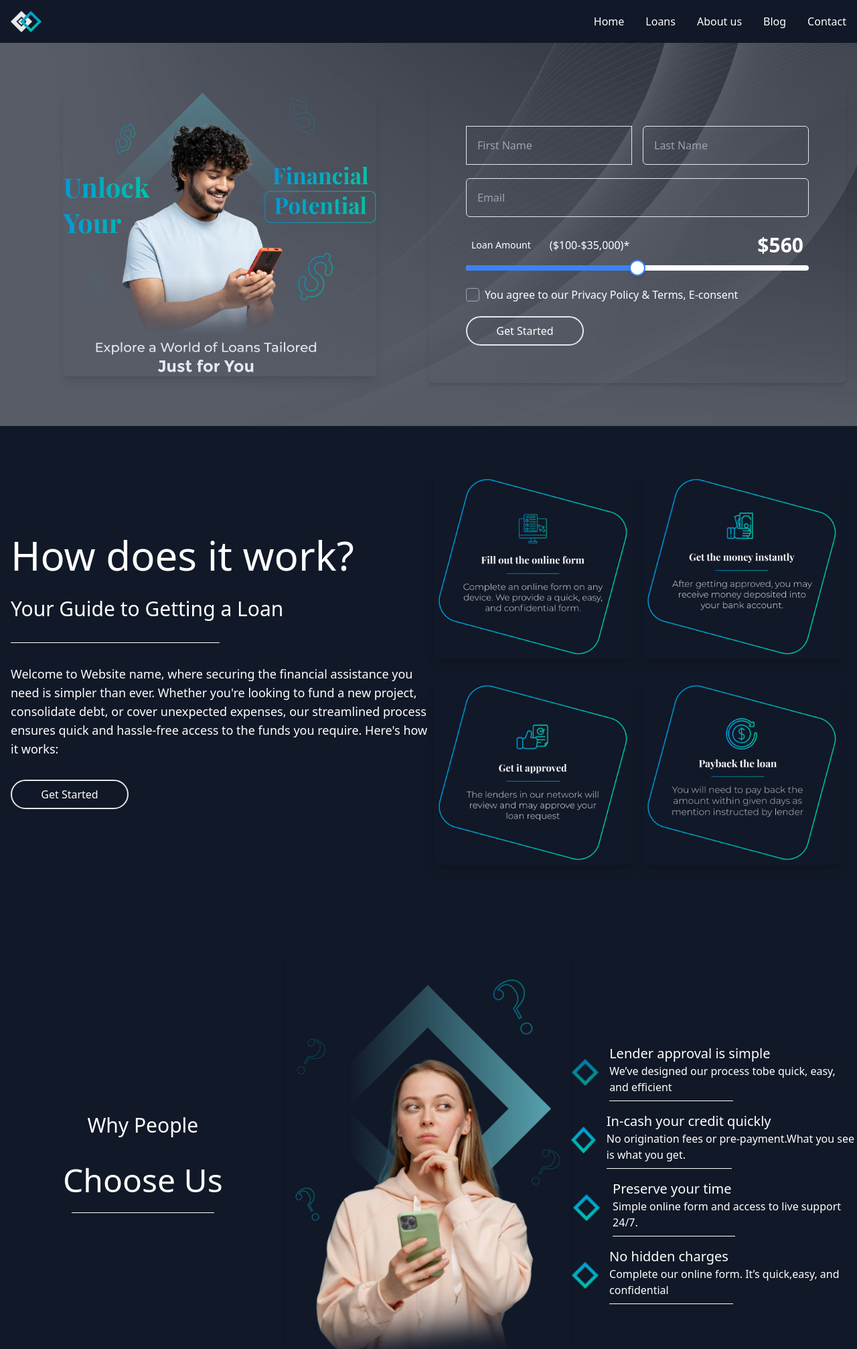
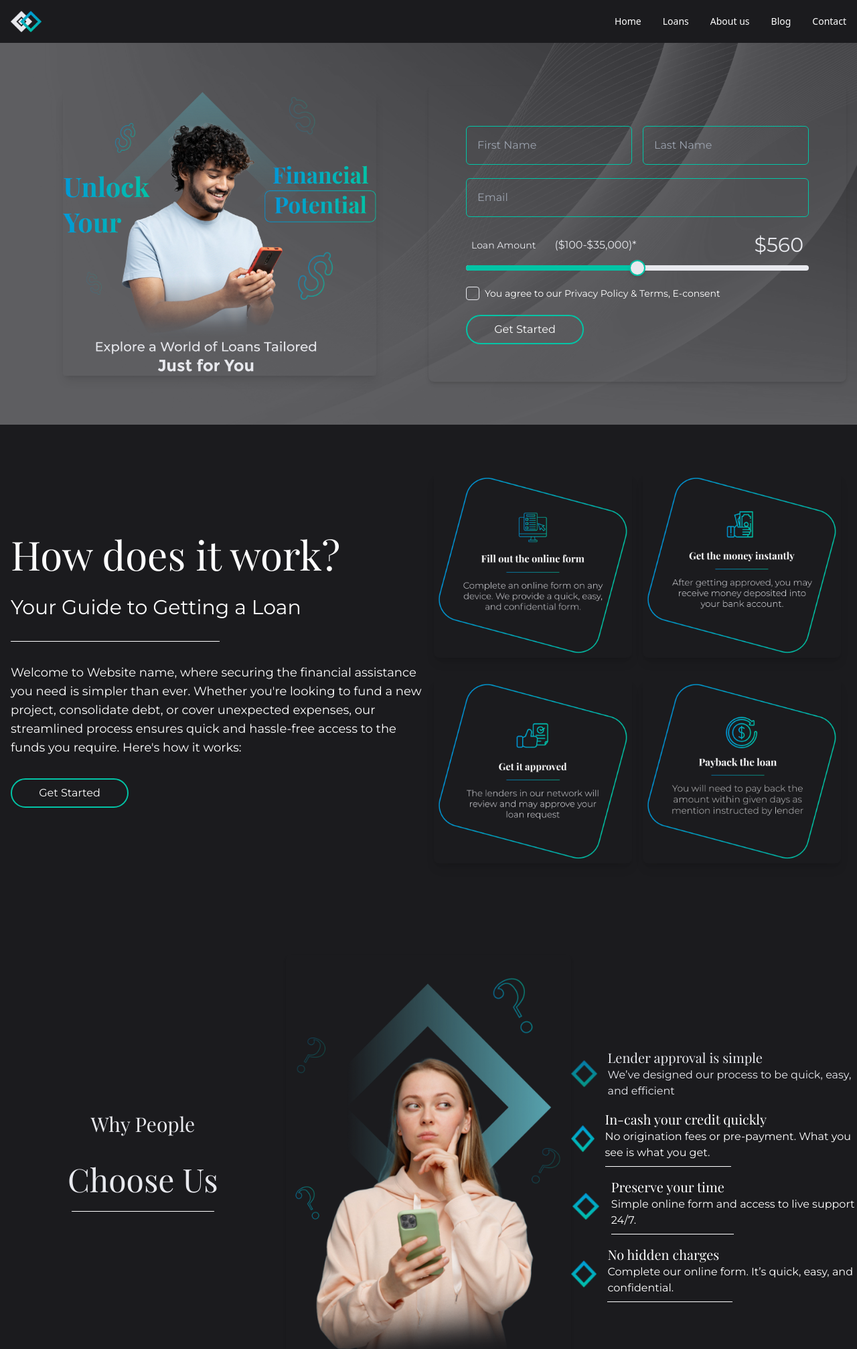
Before and after one commit to vishaldhangar1011/Home-Page, a website: page index.html in a window 1280 px wide. Shown: the top 2014 px of the page at 67% size. Drawn offline with nearby package versions, Linux system fonts and the light colour scheme.

Commit message:
adding some configure settings

```diff
--- a/index.html
+++ b/index.html
@@ -1,23 +1,27 @@
 <!DOCTYPE html>
 <html lang="en">
+
 <head>
     <meta charset="UTF-8">
     <meta name="viewport" content="width=device-width, initial-scale=1.0">
+    <link
+        href="https://fonts.googleapis.com/css2?family=Playfair+Display:wght@400;700&family=Montserrat:wght@400;700&display=swap"
+        rel="stylesheet">
     <link rel="stylesheet" href="output.css">
     <title>Document</title>
 </head>
+
 <body>
-    <div class="container bg-gray-900 text-white">
+    <div class="container bg-customGray text-white">
         <!-- header section -->
         <header class="navbar_section">
-            <nav class="border-gray-200 dark:bg-gray-900 dark:border-gray-700" role="navigation">
+            <nav class="border-customGray dark:bg-customGray dark:border-gray-700" role="navigation">
                 <div class="max-w-screen-xl flex flex-wrap items-center justify-between mx-auto p-4">
                     <a href="#" class="flex items-center space-x-3 rtl:space-x-reverse">
                         <img src="./images/logo.png" class="h-8" alt="logo" />
                     </a>
                     <button id="navbar-toggle" type="button"
-                        class="inline-flex items-center p-2 w-10 h-10 justify-center text-sm text-gray-500 rounded-lg md:hidden hover:bg-gray-100 focus:outline-none focus:ring-2 focus:ring-gray-200 dark:text-gray-400 dark:hover:bg-gray-700 dark:focus:ring-gray-600">
-
+                        class="inline-flex items-center p-2 w-10 h-10 justify-center text-sm text-customGreen rounded-lg md:hidden hover:bg-gray-200 focus:outline-none focus:ring-2 focus:ring-gray-200 dark:text-gray-400 dark:hover:bg-gray-700 dark:focus:ring-gray-600">
                         <svg id="menu-icon" class="w-5 h-5" aria-hidden="true" xmlns="http://www.w3.org/2000/svg"
                             fill="none" viewBox="0 0 17 14">
                             <path stroke="currentColor" stroke-linecap="round" stroke-linejoin="round" stroke-width="2"
@@ -31,104 +35,92 @@
                     </button>
                     <div class="hidden w-full md:block md:w-auto" id="navbar-multi-level">
                         <ul
-                            class="flex flex-col font-medium p-4 md:p-0 mt-4 border border-gray-100 rounded-lg bg-gray-900 md:space-x-8 rtl:space-x-reverse md:flex-row md:mt-0 md:border-0 md:bg-transparent dark:bg-gray-800 md:dark:bg-gray-900 dark:border-gray-700">
-                            <li>
-                                <a href="#"
-                                    class="block py-2 px-3 text-white rounded md:bg-transparent md:hover:text-blue-400  md:p-0 md:dark:text-blue-500"
-                                    aria-current="page">Home</a>
+                            class="flex flex-col font-Montserrat p-4 md:p-0 mt-4 border border-gray-100 rounded-lg bg-customGray md:space-x-8 rtl:space-x-reverse md:flex-row md:mt-0 md:border-0 md:bg-transparent dark:bg-customGray md:dark:bg-customGray dark:border-gray-700">
+                            <li><a href="#"
+                                    class="block py-2 px-3 text-white rounded hover:text-customGreen md:bg-transparent md:hover:text-customGreen md:p-0 md:dark:text-blue-500 text-sm">Home</a>
                             </li>
-                            <li>
-                                <a href="#"
-                                    class="block py-2 px-3 text-white rounded hover:bg-gray-100 md:hover:bg-transparent md:border-0 md:hover:text-blue-400 md:p-0 dark:text-white md:dark:hover:text-blue-500 dark:hover:bg-gray-700 dark:hover:text-white md:dark:hover:bg-transparent">Loans</a>
+                            <li><a href="#"
+                                    class="block py-2 px-3 text-white rounded hover:text-customGreen md:bg-transparent md:hover:text-customGreen md:p-0 dark:text-white text-sm">Loans</a>
                             </li>
-                            <li>
-                                <a href="#"
-                                    class="block py-2 px-3 text-white rounded hover:bg-gray-100 md:hover:bg-transparent md:border-0 md:hover:text-blue-400 md:p-0 dark:text-white md:dark:hover:text-blue-500 dark:hover:bg-gray-700 dark:hover:text-white md:dark:hover:bg-transparent">About
-                                    us</a>
+                            <li><a href="#"
+                                    class="block py-2 px-3 text-white rounded hover:text-customGreen md:bg-transparent md:hover:text-customGreen md:p-0 dark:text-white text-sm">About
+                                    us</a></li>
+                            <li><a href="#"
+                                    class="block py-2 px-3 text-white rounded hover:text-customGreen md:bg-transparent md:hover:text-customGreen md:p-0 dark:text-white text-sm">Blog</a>
                             </li>
-                            <li>
-                                <a href="#"
-                                    class="block py-2 px-3 text-white rounded hover:bg-gray-100 md:hover:bg-transparent md:border-0 md:hover:text-blue-400 md:p-0 dark:text-white md:dark:hover:text-blue-500 dark:hover:bg-gray-700 dark:hover:text-white md:dark:hover:bg-transparent">Blog</a>
-                            </li>
-                            <li>
-                                <a href="#"
-                                    class="block py-2 px-3 text-white rounded hover:bg-gray-100 md:hover:bg-transparent md:border-0 md:hover:text-blue-400 md:p-0 dark:text-white md:dark:hover:text-blue-500 dark:hover:bg-gray-700 dark:hover:text-white md:dark:hover:bg-transparent">Contact</a>
+                            <li><a href="#"
+                                    class="block py-2 px-3 text-white rounded hover:text-customGreen md:bg-transparent md:hover:text-customGreen md:p-0 dark:text-white text-sm">Contact</a>
                             </li>
                         </ul>
                     </div>
                 </div>
             </nav>
         </header>
+
         <!-- Hero section -->
         <section
-            class="flex flex-col md:flex-row items-center justify-between container mx-auto px-4 py-16 text-white bg-cover bg-center"
-            style="background-image: url('./images/hero.png');">
+            class="flex flex-col md:flex-row items-center justify-center mx-auto px-4 py-16 text-white bg-cover bg-center"
+            style="background-image: url('./images/hero.png'); background-color: #1B1B1E;">
             <div class="md:w-1/2 mt-8 md:mt-0">
                 <img src="./images/hero-1.png" alt="Hero" class="w-3/4 h-auto rounded shadow-lg mx-auto" />
             </div>
-
             <div class="md:w-1/2">
                 <form class="bg-transparent text-white p-14 rounded-lg shadow-md">
                     <div class="mb-4 flex flex-col md:flex-row md:space-x-4">
                         <div class="flex-1">
-                            <input type="text" class="mt-1 p-4 border border-[#02C4A6]rounded-md w-full bg-transparent"
+                            <input type="text"
+                                class="mt-1 p-4 border border-customGreen rounded-md w-full bg-transparent text-customLightGray font-montserrat"
                                 placeholder="First Name" />
                         </div>
                         <div class="flex-1">
                             <input type="text"
-                                class="mt-1 p-4 border border-inputColor rounded-md w-full bg-transparent"
+                                class="mt-1 p-4 border border-customGreen rounded-md w-full bg-transparent text-customLightGray font-montserrat"
                                 placeholder="Last Name" />
                         </div>
                     </div>
-
                     <div class="mb-4">
-                        <input type="email" class="mt-1 p-4 border border-inputColor rounded-md w-full bg-transparent"
+                        <input type="email"
+                            class="mt-1 p-4 border border-customGreen rounded-md w-full bg-transparent text-customLightGray font-montserrat"
                             placeholder="Email" />
                     </div>
-
                     <div class="flex justify-between items-center p-2 text-white rounded-md">
                         <div class="flex justify-between items-center gap-7">
-                            <p class="text-sm font-medium">Loan Amount</p>
-                            <span class="text-base text-white">($100-$35,000)*</span>
+                            <p class="text-sm text-customLightGray font-montserrat">Loan Amount</p>
+                            <span class="text-base text-customLightGray font-montserrat">($100-$35,000)*</span>
                         </div>
-                        <p class="text-3xl font-bold">$560</p>
+                        <p class="text-3xl text-customLightGray font-montserrat">$560</p>
                     </div>
-
                     <div class="mb-6">
                         <div class="relative pt-1">
                             <div class="flex items-center justify-between">
-                                <div class="flex-1 bg-white rounded-full h-2">
-                                    <div class="bg-blue-500 h-2 rounded-full w-1/2"></div>
+                                <div class="flex-1 bg-customLightGray rounded-full h-2">
+                                    <div class="bg-customGreen h-2 rounded-full w-1/2"></div>
                                 </div>
                             </div>
                             <div class="absolute -top-1 left-1/2 transform -translate-x-1/2">
-                                <div class="h-6 w-6 bg-white rounded-full border-2 border-blue-500 shadow-md"></div>
+                                <div
+                                    class="h-6 w-6 bg-customLightGray rounded-full border-2 border-customGreen shadow-md">
+                                </div>
                             </div>
                         </div>
                     </div>
-
                     <div class="mb-4">
-                        <label class="inline-flex items-center">
+                        <label class="inline-flex items-center cursor-pointer">
                             <input type="checkbox"
-                                class="form-checkbox h-5 w-5 text-gray-900 appearance-none border border-gray-400 rounded checked:bg-white checked:border-transparent"
-                                onchange="this.nextElementSibling.classList.toggle('hidden', !this.checked);" />
-                            <span class="relative ml-2 font-montserrat text-base text-white">
-                                You agree to our Privacy Policy & Terms, E-consent
-                                <span
-                                    class="absolute left-0 top-0 w-full h-full flex items-center justify-center text-white transition-opacity duration-200 hidden">
-                                    ✔
-                                </span>
-                            </span>
+                                class="form-checkbox h-5 w-5 text-gray-900 appearance-none border border-customLightGray rounded checked:bg-customLightGray checked:border-transparent"
+                                onchange="toggleTerms(this)" />
+                            <span class="relative ml-2 font-montserrat text-sm text-white">You agree to our Privacy
+                                Policy & Terms, E-consent<span
+                                    class="absolute left-0 top-0 w-full h-full flex items-center justify-center text-customLightGray transition-opacity duration-200 checkmark hidden">✔</span></span>
                         </label>
                     </div>
-
                     <button type="submit"
-                        class="w-44 font-mbg-transparent border-2 border-borderColor text-white py-2 rounded-full hover:bg-borderColor transition duration-200">
-                        Get Started
-                    </button>
+                        class="w-44 font-montserrat border-2 border-customGreen text-white py-2 rounded-full hover:bg-customGreen transition duration-200">Get
+                        Started</button>
                 </form>
             </div>
         </section>
+
 
 
         <!-- Working Section -->
@@ -146,9 +138,8 @@
                     funds you require. Here's how it works:
                 </p>
                 <button type="submit"
-                    class="w-44 bg-accent border-2 border-borderColor text-white font-montserrat py-2 rounded-full transition duration-200">
-                    Get Started
-                </button>
+                    class="w-44 font-montserrat border-2 border-customGreen text-white py-2 rounded-full hover:bg-customGreen transition duration-200">Get
+                    Started</button>
             </div>
 
             <!-- Right Side structure -->
@@ -173,8 +164,8 @@
             <div class="container mx-auto flex flex-col lg:flex-row items-center">
                 <!-- Heading -->
                 <div class="flex-1 mb-6 lg:mb-0">
-                    <h3 class="text-3xl text-center font-playfair text-white">Why People</h3>
-                    <h1 class="mt-10 text-5xl mb-6 text-center font-playfair text-white">Choose Us</h1>
+                    <h3 class="text-3xl text-center font-playfair text-customLightGray">Why People</h3>
+                    <h1 class="mt-10 text-5xl mb-6 text-center font-playfair text-customLightGray">Choose Us</h1>
                     <div class="flex justify-center mb-8">
                         <div class="border-t border-white w-1/2"></div>
                     </div>
@@ -187,21 +178,18 @@
 
 
                 <div class="flex-1">
-                    <ul class="mt-4 list-disc list-inside text-gray-600">
+                    <ul class="mt-6 list-disc list-inside text-gray-600">
                         <li class="flex items-center mb-4">
-
-                            <div
-                                class="w-12 h-12 rounded-full bg-transparent flex items-center justify-center mr-4 overflow-hidden">
+                            <div class="w-12 h-12 rounded-full bg-transparent flex items-center justify-center mr-4">
                                 <img src="./images/Subtract.png" alt="Logo" class="w-10 h-10 opacity-75">
-
                             </div>
-
-
-                            <div class="flex-grow">
-                                <h3 class="text-xl font-playfair text-white">Lender approval is simple</h3>
-                                <p class="text-white font-montserrat">We’ve designed our process tobe quick, easy, and
-                                    efficient
-                                </p>
+                            <div class="flex-grow flex items-center"> <!-- Changed to items-center -->
+                                <div class="flex flex-col">
+                                    <h3 class="text-xl font-playfair text-customLightGray">Lender approval is simple
+                                    </h3>
+                                    <p class="text-customLightGray font-montserrat">We’ve designed our process to be
+                                        quick, easy, and efficient</p>
+                                </div>
                                 <div class="flex justify-start mt-2">
                                     <div class="border-t border-white w-1/2"></div>
                                 </div>
@@ -212,11 +200,10 @@
                             <div class="w-12 h-12 rounded-full bg-transparent flex items-center justify-center mr-4">
                                 <img src="./images/Subtract.png" alt="Logo" class="rounded-full w-10 h-10">
                             </div>
-                            <div class="flex-grow">
+                            <div class="flex-grow flex flex-col justify-center">
                                 <h3 class="text-xl font-playfair text-white">In-cash your credit quickly</h3>
-                                <p class="text-white font-montserrat">No origination fees or pre-payment.What you see
-                                    is what you get.
-                                </p>
+                                <p class="text-white font-montserrat">No origination fees or pre-payment. What you see
+                                    is what you get.</p>
                                 <div class="flex justify-start mt-2">
                                     <div class="border-t border-white w-1/2"></div>
                                 </div>
@@ -227,11 +214,10 @@
                             <div class="w-12 h-12 rounded-full bg-transparent flex items-center justify-center mr-4">
                                 <img src="./images/Subtract.png" alt="Logo" class="rounded-full w-10 h-10">
                             </div>
-                            <div class="flex-grow">
+                            <div class="flex-grow flex flex-col justify-center">
                                 <h3 class="text-xl font-playfair text-white">Preserve your time</h3>
-                                <p class="text-white font-montserrat">Simple online form and access to
-                                    live support 24/7.
-                                </p>
+                                <p class="text-white font-montserrat">Simple online form and access to live support
+                                    24/7.</p>
                                 <div class="flex justify-start mt-2">
                                     <div class="border-t border-white w-1/2"></div>
                                 </div>
@@ -242,22 +228,22 @@
                             <div class="w-12 h-12 rounded-full bg-transparent flex items-center justify-center mr-4">
                                 <img src="./images/Subtract.png" alt="Logo" class="rounded-full w-10 h-10">
                             </div>
-                            <div class="flex-grow">
+                            <div class="flex-grow flex flex-col justify-center">
                                 <h3 class="text-xl font-playfair text-white">No hidden charges</h3>
-                                <p class="text-white font-montserrat">Complete our online form. It’s quick,easy, and
-                                    confidential
-                                </p>
+                                <p class="text-white font-montserrat">Complete our online form. It’s quick, easy, and
+                                    confidential.</p>
                                 <div class="flex justify-start mt-2">
                                     <div class="border-t border-white w-1/2"></div>
                                 </div>
                             </div>
                         </li>
+
                     </ul>
                 </div>
             </div>
         </section>
         <!-- Explore section -->
-        <section class="p-6 bg-gray-900 flex flex-col items-center text-center">
+        <section class="p-6  flex flex-col items-center text-center">
             <h1 class="text-2xl text-white mb-6 font-playfair">Explore your</h1>
             <h3 class="text-6xl  mb-6 font-playfair" style="color: #02C4A6;">Financial Desire</h3>
             <h3 class="text-2xl text-white mb-6 font-playfair">With Us</h3>
@@ -273,48 +259,54 @@
                 the online form in a few steps.
             </p>
             <button type="submit"
-                class="w-44 bg-accent border-2 border-borderColor text-white font-montserrat py-2 rounded-full transition duration-200">
-                Get Started
-            </button>
+                class="w-44 font-montserrat border-2 border-customGreen text-white py-2 rounded-full hover:bg-customGreen transition duration-200">Get
+                Started</button>
         </section>
         <!-- footer -->
-        <footer class="bg-gray-700 text-white p-6 mt-20">
-            <div class="flex flex-row items-start mt-7 mb-8"> <!-- Added mb-8 for bottom margin -->
+        <footer class="bg-gray-800 text-white p-6 mt-20">
+            <div class="flex flex-row items-start mt-7 mb-8">
                 <!-- Left Section -->
                 <div class="flex flex-col items-center mb-12 w-1/2">
-                    <img src="./images/logo.png" alt="Logo" class="mb-8 w-24 h-auto" /> <!-- Decreased width -->
-                    <p class="text-center max-w-xs">We help to complete your financial desire<br />by a few steps of the
-                        form.</p> <!-- Adjusted for two lines -->
+                    <img src="./images/logo.png" alt="Logo" class="mb-8 w-24 h-auto" />
+                    <p class="font-montserrat text-sm max-w-xs text-center">
+                        We help to complete your financial desire<br />by a few steps of the form.
+                    </p>
                 </div>
 
                 <!-- Right Section -->
                 <div class="grid grid-cols-3 gap-4 w-1/2">
                     <div class="flex flex-col">
                         <h4 class="font-bold mb-4">COMPANY</h4>
-                        <hr class="border-white border-t-2 mb-4" />
-                        <p>Who We Are<br />
+                        <hr class="border-white border-t-2 mb-5" />
+                        <p class="font-montserrat text-sm">
+                            Who We Are<br />
                             Blog<br />
                             Rates & Fees<br />
                             Credit Score<br />
                             Credit Repair<br />
-                            E Consent</p>
+                            E Consent
+                        </p>
                     </div>
                     <div class="flex flex-col">
                         <h4 class="font-bold mb-4">IMPORTANT</h4>
-                        <hr class="border-white border-t-2 mb-4" />
-                        <p>How It Works<br />
+                        <hr class="border-white border-t-2 mb-5" />
+                        <p class="font-montserrat text-sm">
+                            How It Works<br />
                             About Us<br />
                             Unsubscribe<br />
                             Update Preferences<br />
                             Advertiser Disclosure<br />
-                            CCPA</p>
+                            CCPA
+                        </p>
                     </div>
                     <div class="flex flex-col">
                         <h4 class="font-bold mb-4">PRODUCTS</h4>
-                        <hr class="border-white border-t-2 mb-4" />
-                        <p>Payday Loans<br />
+                        <hr class="border-white border-t-2 mb-5" />
+                        <p class="font-montserrat text-sm">
+                            Payday Loans<br />
                             Installment Loan<br />
-                            Personal Loan</p>
+                            Personal Loan
+                        </p>
                     </div>
                 </div>
             </div>
@@ -322,7 +314,7 @@
             <!-- Bottom Section -->
             <div class="text-center">
                 <hr class="border-white mb-1 mt-10" />
-                <p class="text-sm mt-6 p-0"> <!-- Changed p-1 to p-0 for no padding -->
+                <p class="font-montserrat text-sm mt-6 p-0">
                     We are not an offer or solicitation to lend. The website only provides a service and is not an
                     agent, representative, or broker of any lender and does not endorse or charge you for any loan
                     or product. The website operators are not lenders, do not make loans of any type, and do not
@@ -335,12 +327,14 @@
                     and may depend on your individual financial institution. In some circumstances, faxing may be
                     required. Any of the above-referenced suggestions are based on industry best practices and
                     should be used for informational purposes only and not construed as legal advice. You should
-                    contact your attorne
-
+                    contact your attorney.
+                </p>
             </div>
         </footer>
+
     </div>
 
-<script src="script.js"></script>
+    <script src="script.js"></script>
 </body>
+
 </html>
--- a/tailwind.config.js
+++ b/tailwind.config.js
@@ -2,7 +2,21 @@
 module.exports = {
   content: ['./index.html'],
   theme: {
-    extend: {},
+    extend: {
+      fontFamily: {
+        playfair: ['Playfair Display', 'sans-serif'],
+        montserrat: ['Montserrat', 'sans-serif'],
+      },
+      colors: {
+        customLightGray: '#E8E9EE', //
+        customGray: '#1B1B1E',
+        customGreen: '#02C4A6', //for button border
+        customBlue: '#0197DA',
+        customGradient: 'linear-gradient(90deg, #0096DB 0%, #02C4A5 100%)' //for buttons, input gradient
+
+      },
+
+    },
   },
   plugins: [],
 }
```
Also changed, not shown: script.js (+11 -0 lines), output.css.
